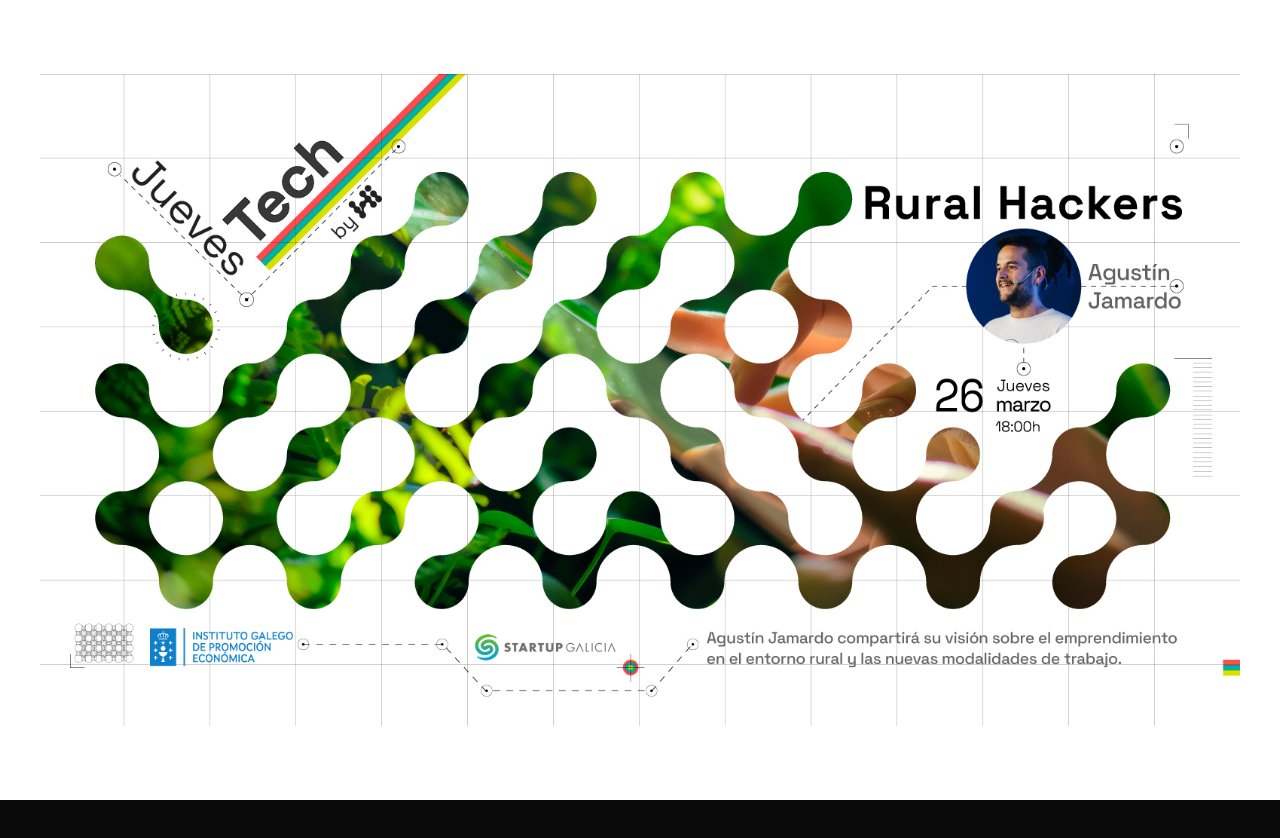
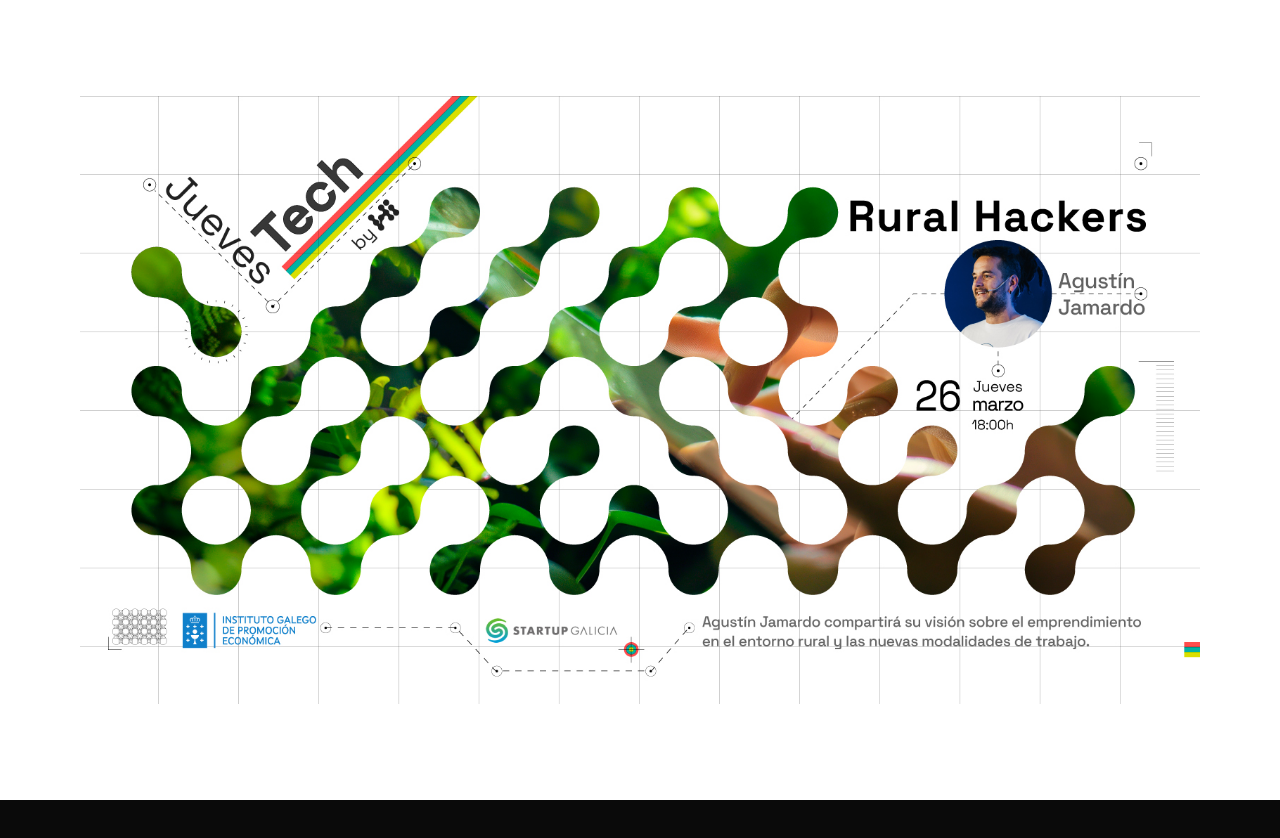
Before and after one commit to ruralhackers/presentations, a plain HTML site: page jueves-tech-marzo-2026/slides.html in a window 1280 px wide. Shown: the top 838 px of the page. Drawn offline with Linux system fonts and the light colour scheme.

Commit message:
fix: increase image slide padding to 80px

```diff
--- a/jueves-tech-marzo-2026/slides.html
+++ b/jueves-tech-marzo-2026/slides.html
@@ -54,7 +54,7 @@
         .logos, .slide-number, .nav-hint, .progress-bar { transition: opacity 0.3s ease; }
 
         /* IMAGE SLIDE */
-        .image-slide { padding: 40px; background: #fff; }
+        .image-slide { padding: 80px; background: #fff; }
         .image-slide img { width: 100%; height: 100%; object-fit: contain; }
 
         /* STATEMENT SLIDE */
```
